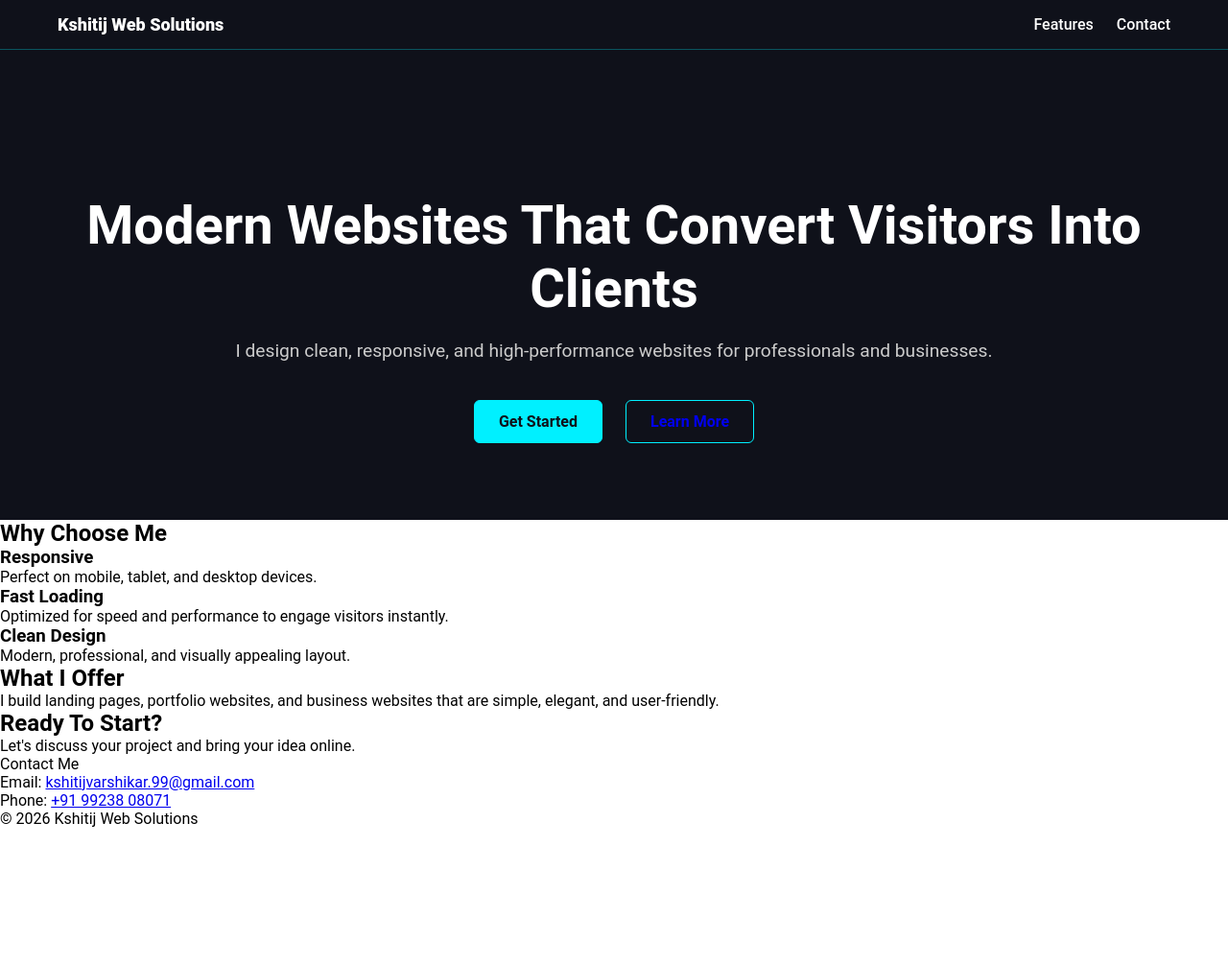
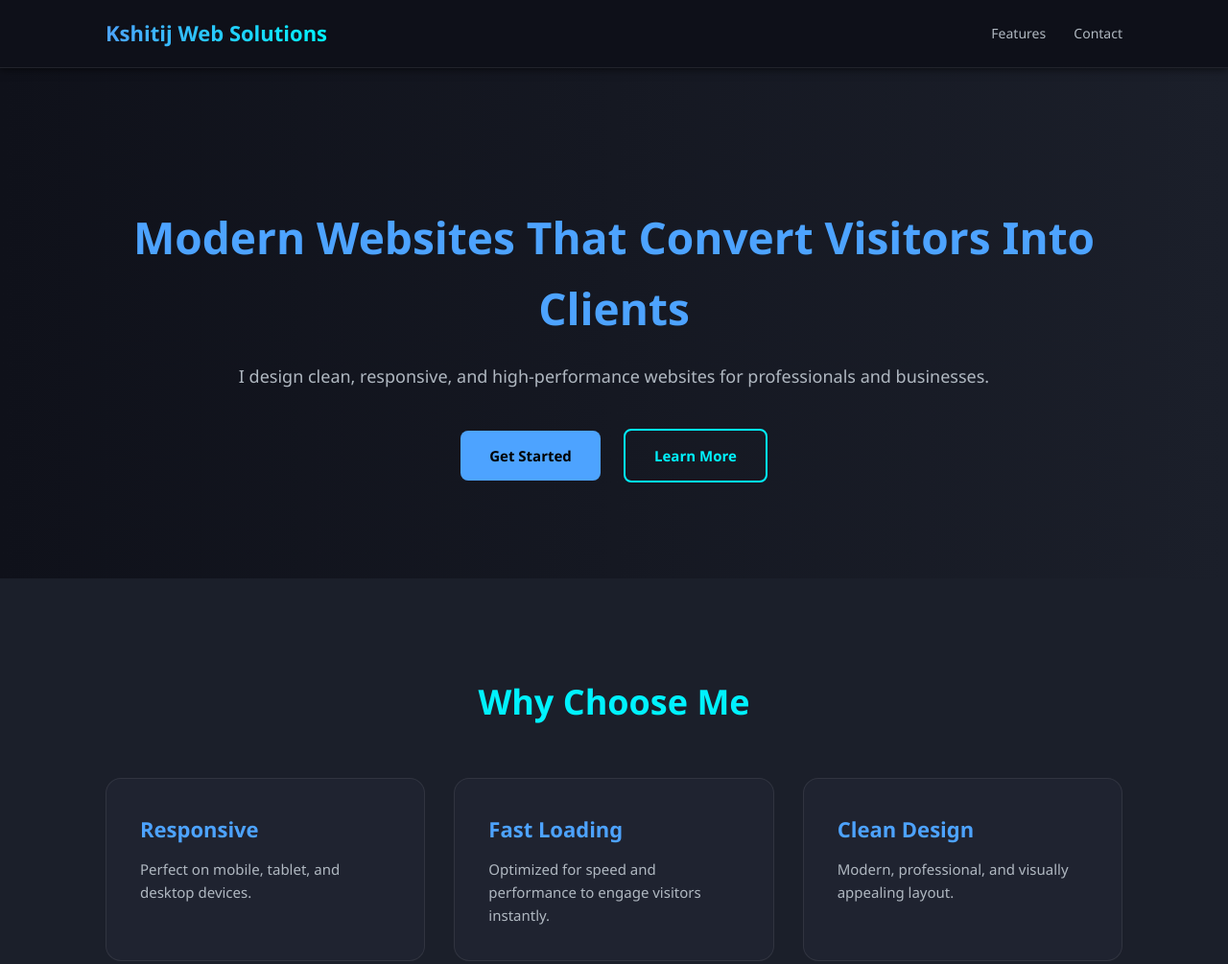
Before and after one commit to kshitijvarshikar/CodSoft, a plain HTML site: page Task2/index.html in a window 1280 px wide. Shown: the top 1005 px of the page at 96% size. Before the commit the page ends 863 px from the top, so only its background shows below. Drawn offline with Linux system fonts and the light colour scheme.

Commit message:
Update style.css

```diff
--- a/Task2/style.css
+++ b/Task2/style.css
@@ -1,47 +1,64 @@
+/* Reset & basic */
 * {
     box-sizing: border-box;
     margin: 0;
     padding: 0;
-    font-family: 'Roboto', sans-serif;
+    font-family: 'Segoe UI', Arial, sans-serif;
 }
 
 :root {
-    --bg: #0f111a;
-    --text: #ffffff;
-    --accent: #00f0ff;
-    --card-bg: rgba(255, 255, 255, 0.05);
-    --border: rgba(0, 240, 255, 0.3);
+    --bg-dark: #0f111a;
+    --bg-light: #1b1f2a;
+    --primary: #4da3ff;
+    --secondary: #ff6f61;
+    --accent: #00f2fe;
+    --text-main: #ffffff;
+    --text-muted: #b0b8c1;
+    --border-soft: rgba(255, 255, 255, 0.08);
+}
+
+body {
+    background: var(--bg-dark);
+    color: var(--text-main);
+    line-height: 1.6;
+}
+
+.container {
+    max-width: 1100px;
+    margin: auto;
+    padding: 0 20px;
 }
 
 /* Header */
 .header {
     position: sticky;
     top: 0;
-    background: var(--bg);
-    border-bottom: 1px solid var(--border);
-    z-index: 999;
+    background: rgba(15, 17, 26, 0.95);
+    border-bottom: 1px solid var(--border-soft);
+    z-index: 1000;
+    box-shadow: 0 2px 8px rgba(0, 0, 0, 0.5);
 }
 
 .header-container {
-    max-width: 1200px;
-    margin: auto;
     display: flex;
     justify-content: space-between;
     align-items: center;
-    padding: 15px 20px;
+    height: 70px;
 }
 
 .logo {
-    font-weight: 900;
-    font-size: 18px;
-    color: var(--text);
+    font-size: 22px;
+    font-weight: 700;
+    background: linear-gradient(90deg, #4da3ff, #00f2fe);
+    -webkit-background-clip: text;
+    -webkit-text-fill-color: transparent;
 }
 
 .nav a {
-    color: var(--text);
-    margin-left: 20px;
+    color: var(--text-muted);
     text-decoration: none;
-    font-weight: 500;
+    margin-left: 25px;
+    font-size: 14px;
     transition: 0.3s;
 }
 
@@ -49,22 +66,22 @@
     color: var(--accent);
 }
 
-/* Hero Section */
+/* Hero */
 .hero {
-    background: var(--bg);
-    color: var(--text);
+    padding: 140px 20px 100px;
+    background: linear-gradient(to right, #0f111a, #1b1f2a);
     text-align: center;
-    padding: 150px 20px 80px;
 }
 
 .hero h1 {
-    font-size: 3.5rem;
+    font-size: 46px;
     margin-bottom: 20px;
+    color: var(--primary);
 }
 
 .hero p {
-    color: #ccc;
-    font-size: 1.2rem;
+    font-size: 18px;
+    color: var(--text-muted);
     margin-bottom: 40px;
 }
 
@@ -74,231 +91,161 @@
 
 /* Buttons */
 .btn {
-    padding: 12px 25px;
-    border-radius: 6px;
+    display: inline-block;
+    padding: 14px 30px;
+    border-radius: 8px;
+    font-size: 15px;
     font-weight: 600;
-    display: inline-flex;
-    align-items: center;
-    gap: 8px;
-    border: 1px solid var(--accent);
+    text-decoration: none;
     transition: 0.3s;
-    text-decoration: none;
 }
 
 .btn-primary {
-    background: var(--accent);
-    color: var(--bg);
+    background: var(--primary);
+    color: #000;
 }
 
 .btn-primary:hover {
-    background: #00d4e0;
+    background: #6bb4ff;
 }
 
-.btn-secondary {
-    background: #222;
+.btn-outline {
+    border: 2px solid var(--accent);
     color: var(--accent);
-    border: 1px solid var(--accent);
 }
 
-.btn-secondary:hover {
+.btn-outline:hover {
     background: var(--accent);
-    color: var(--bg);
+    color: #000;
 }
 
-/* Skills */
-.skills {
-    background: #12152a;
-    padding: 80px 20px;
+/* Features */
+.features {
+    padding: 100px 20px;
+    background: var(--bg-light);
     text-align: center;
 }
 
-.skills h2 {
-    color: var(--text);
-    font-size: 2.5rem;
-    margin-bottom: 40px;
+.features h2 {
+    font-size: 36px;
+    margin-bottom: 50px;
+    color: var(--accent);
 }
 
-.skills-grid {
-    display: flex;
-    flex-wrap: wrap;
-    justify-content: center;
+.features-grid {
+    display: grid;
+    grid-template-columns: repeat(auto-fit, minmax(280px, 1fr));
     gap: 30px;
 }
 
-.skill-card {
-    background: var(--card-bg);
-    backdrop-filter: blur(10px);
-    padding: 30px;
+.feature-card {
+    background: #1f2330;
+    border: 1px solid var(--border-soft);
     border-radius: 16px;
-    width: 180px;
-    text-align: center;
-    border: 1px solid var(--border);
-    transition: transform 0.3s;
+    padding: 35px;
+    text-align: left;
+    transition: transform 0.3s, box-shadow 0.3s;
 }
 
-.skill-card:hover {
+.feature-card:hover {
     transform: translateY(-5px);
+    box-shadow: 0 10px 25px rgba(0, 0, 0, 0.5);
 }
 
-.skill-icon {
-    font-size: 2.5rem;
-    color: var(--accent);
-    margin-bottom: 15px;
+.feature-card h3 {
+    font-size: 22px;
+    margin-bottom: 12px;
+    color: var(--primary);
 }
 
-.progress-bar {
-    width: 100%;
-    height: 8px;
-    background: #333;
-    border-radius: 4px;
-    margin-top: 10px;
+.feature-card p {
+    color: var(--text-muted);
+    font-size: 15px;
 }
 
-.progress {
-    height: 100%;
-    border-radius: 4px;
-    background: var(--accent);
+/* Info */
+.info {
+    padding: 90px 20px;
+    text-align: center;
 }
 
-.js {
-    width: 85%;
+.info h2 {
+    font-size: 34px;
+    margin-bottom: 20px;
+    color: var(--accent);
 }
 
-.python {
-    width: 90%;
+.info p {
+    color: var(--text-muted);
+    max-width: 720px;
+    margin: auto;
+    font-size: 16px;
 }
 
-.html {
-    width: 95%;
+/* CTA / Ready To Start */
+.cta {
+    padding: 100px 20px;
+    background: linear-gradient(135deg, #1d4ed8, #2563eb);
+    text-align: center;
+    border-radius: 16px 16px 0 0;
+    box-shadow: 0 -5px 20px rgba(0, 0, 0, 0.5);
 }
 
-.css {
-    width: 90%;
+.cta h2 {
+    font-size: 38px;
+    margin-bottom: 15px;
+    color: #ffffff;
 }
 
-/* Projects */
-.projects {
-    background: var(--bg);
-    padding: 80px 20px;
-    text-align: center;
-    border-top: 1px solid var(--border);
+.cta p {
+    margin-bottom: 20px;
+    font-size: 18px;
+    color: #ffffff;
 }
 
-.projects h2 {
-    color: var(--text);
-    font-size: 2.5rem;
+.contact-text {
+    font-size: 26px;
+    font-weight: 700;
+    color: #ffffff;
     margin-bottom: 20px;
 }
 
-.projects p {
-    color: #ccc;
-    font-size: 1.1rem;
-    margin-bottom: 20px;
+.contact-details {
+    margin-top: 10px;
+    font-size: 16px;
+    color: #e5e7eb;
 }
 
-/* About */
-.about {
-    background: #12152a;
-    padding: 80px 20px;
-    text-align: center;
-    border-top: 1px solid var(--border);
+.contact-details a {
+    color: #ffffff;
+    text-decoration: underline;
 }
 
-.about h2 {
-    color: var(--accent);
-    font-size: 2.5rem;
-    margin-bottom: 30px;
-}
-
-.about-card {
-    background: var(--card-bg);
-    backdrop-filter: blur(12px);
-    padding: 30px;
-    border-radius: 16px;
-    max-width: 900px;
-    margin: auto;
-    display: flex;
-    align-items: center;
-    gap: 30px;
-    color: #ccc;
-    border: 1px solid var(--border);
-}
-
-.about-image img {
-    width: 180px;
-    height: 180px;
-    object-fit: cover;
-    border-radius: 50%;
-    border: 3px solid var(--accent);
-    transition: transform 0.3s;
-}
-
-.about-image img:hover {
-    transform: scale(1.05);
-}
-
-.about-text {
-    flex: 1;
-    font-size: 1.1rem;
-    text-align: left;
-}
-
-/* Contact */
-.contact {
-    background: var(--bg);
-    padding: 80px 20px;
+/* Footer */
+.footer {
+    background: #020617;
+    border-top: 1px solid var(--border-soft);
+    padding: 30px 0;
     text-align: center;
-    border-top: 1px solid var(--border);
-}
-
-.contact h2 {
-    color: var(--accent);
-    font-size: 2.5rem;
-    margin-bottom: 40px;
-}
-
-.contact-info p {
-    color: #ccc;
-    margin: 10px 0;
-}
-
-.contact-info a {
-    color: var(--accent);
-    text-decoration: none;
-}
-
-.contact-info a:hover {
-    color: #00d4e0;
+    font-size: 14px;
+    color: var(--text-muted);
 }
 
 /* Responsive */
-@media (max-width:900px) {
-
-    .skills-grid,
-    .contact-grid {
-        flex-direction: column;
-        align-items: center;
+@media (max-width: 768px) {
+    .hero h1 {
+        font-size: 32px;
     }
 
-    .hero h1 {
-        font-size: 2.2rem;
+    .cta h2 {
+        font-size: 28px;
+    }
+
+    .features-grid {
+        grid-template-columns: 1fr;
     }
 
     .nav a {
-        margin-left: 10px;
-        font-size: 14px;
-    }
-
-    .about-card {
-        flex-direction: column;
-        text-align: center;
-    }
-
-    .about-text {
-        text-align: center;
-    }
-
-    .about-image img {
-        margin-bottom: 20px;
+        margin-left: 15px;
     }
 }
```
